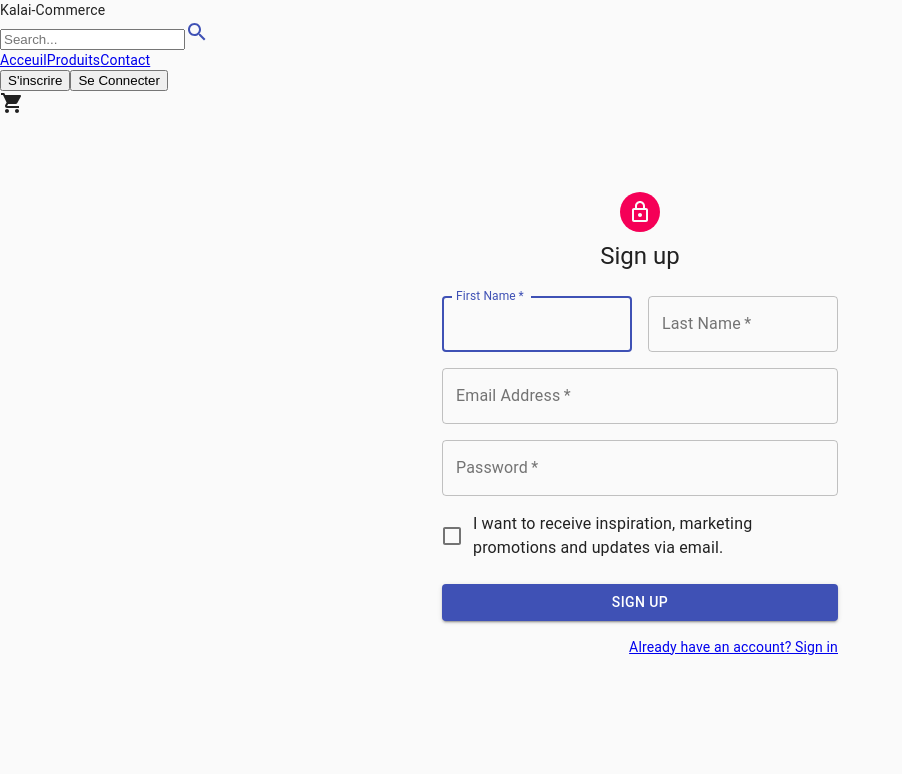
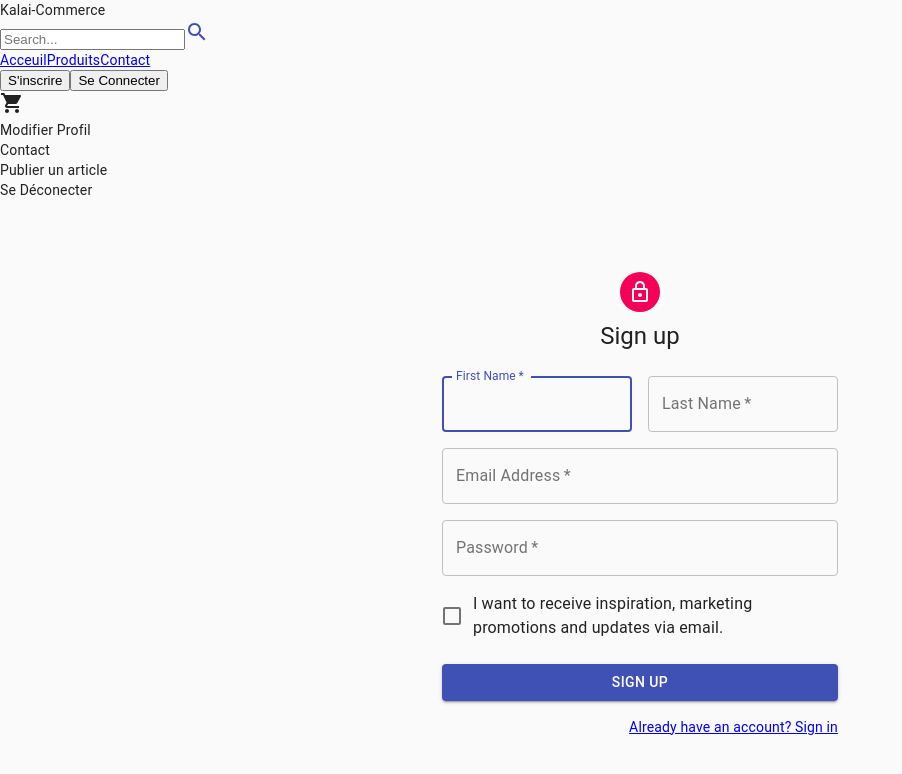
Before and after one commit to kalai-git-dev/Ecommerce-projet, a React (Create React App) app: page /Sign-up in a window 1280 px wide. Shown: the top 774 px of the page, without its empty margins (0-902 px from the left). Built offline with nearby package versions, Linux system fonts and the light colour scheme.

Commit message:
cookies and token

```diff
--- a/package.json
+++ b/package.json
@@ -9,6 +9,7 @@
     "@testing-library/react": "^11.1.0",
     "@testing-library/user-event": "^12.1.10",
     "axios": "^0.21.1",
+    "js-cookie": "^2.2.1",
     "react": "^17.0.1",
     "react-dom": "^17.0.1",
     "react-router-dom": "^5.2.0",
--- a/src/App.js
+++ b/src/App.js
@@ -1,3 +1,5 @@
+import React, { useState } from "react";
+import Cookie from "js-cookie";
 import "./App.css";
 import { BrowserRouter as Router, Route, Switch } from "react-router-dom";
 import Header from "./components/Header";
@@ -9,9 +11,24 @@ import SignIn from "./pages/SignIn";
 import Publish from "./pages/Publish";
 
 function App() {
+  const [token, setToken] = useState(Cookie.get("userToken") || null);
+  const [name, setName] = useState("");
+
+  const setUser = (tokenToSet, userName) => {
+    if (tokenToSet && userName) {
+      Cookie.set("userToken", token);
+      setToken(tokenToSet);
+      setName(userName);
+    } else {
+      Cookie.remove("userToken");
+      setToken(null);
+    }
+  };
+  console.log(token);
+
   return (
     <Router>
-      <Header />
+      <Header token={token} setUser={setUser} name={name} />
       <Switch>
         <Route path="/Produits">
           <Products />
@@ -20,10 +37,10 @@ function App() {
           <Contact />
         </Route>
         <Route path="/Sign-up">
-          <Signup />
+          <Signup setUser={setUser} />
         </Route>
         <Route path="/Sign-in">
-          <SignIn />
+          <SignIn setUser={setUser} />
         </Route>
         <Route path="/publish">
           <Publish />
--- a/src/components/Header.js
+++ b/src/components/Header.js
@@ -1,9 +1,12 @@
-import React from "react";
+import React, { useState } from "react";
 import ShoppingCartIcon from "@material-ui/icons/ShoppingCart";
 import SearchIcon from "@material-ui/icons/Search";
 import { useHistory, NavLink } from "react-router-dom";
+import Avatar from "@material-ui/core/Avatar";
 
-function Header() {
+function Header({ token, setUser, name }) {
+  const [popup, setPopup] = useState(false);
+  console.log(token);
   const history = useHistory();
   return (
     <div className="header">
@@ -27,6 +30,19 @@ function Header() {
           <NavLink to="/Produits">Produits</NavLink>
           <NavLink to="/Contact">Contact </NavLink>
         </ul>
+        {token ? (
+          <div>
+            <h3 className="avatar__name">{name}</h3>
+            <Avatar
+              className="avatar"
+              onClick={() => {
+                setPopup(!popup);
+              }}
+              alt={name}
+              src=""
+            />
+          </div>
+        ) : (
           <div className="button">
             <button
               onClick={() => {
@@ -43,8 +59,37 @@ function Header() {
               Se Connecter
             </button>
           </div>
+        )}
       </div>
       <ShoppingCartIcon />
+      <ul className={popup ? "popup" : "popup hidden"}>
+        <li>Modifier Profil</li>
+        <li
+          onClick={() => {
+            history.push("/contact");
+            setPopup(false);
+          }}
+        >
+          Contact
+        </li>
+        <li
+          onClick={() => {
+            history.push("/publish");
+            setPopup(false);
+          }}
+        >
+          Publier un article
+        </li>
+        <li
+          onClick={() => {
+            setUser(null);
+            history.push("/Sign-in");
+            setPopup(false);
+          }}
+        >
+          Se Déconecter
+        </li>
+      </ul>
     </div>
   );
 }
--- a/src/pages/SignIn.js
+++ b/src/pages/SignIn.js
@@ -34,7 +34,7 @@ const useStyles = makeStyles((theme) => ({
   },
 }));
 
-export default function SignIn() {
+export default function SignIn({ setUser }) {
   const classes = useStyles();
   const history = useHistory();
 
@@ -52,6 +52,7 @@ export default function SignIn() {
         password: password,
       });
       if (response.data.token) {
+        setUser(response.data.token, response.data.lastName);
         setIsLoading(false);
         history.push("/");
       }
--- a/src/pages/Signup.js
+++ b/src/pages/Signup.js
@@ -34,7 +34,7 @@ const useStyles = makeStyles((theme) => ({
   },
 }));
 
-export default function SignUp() {
+export default function SignUp({ setUser }) {
   const classes = useStyles();
   const history = useHistory();
   const [firstName, setFisrtName] = useState("");
@@ -55,7 +55,10 @@ export default function SignUp() {
       });
       // console.log(response.data);
       if (response.data.token) {
+        setUser(response.data.token, response.data.lastName);
         history.push("/");
+      } else {
+        alert("une erreur");
       }
     } catch (error) {
       if (error.response.status === 409 || error.response.status === 400)
--- a/src/styles/header.css
+++ b/src/styles/header.css
@@ -3,6 +3,7 @@
   color: aliceblue;
   display: flex;
   align-items: center;
+  height: 60px;
 }
 .header__container {
   width: 90vw;
@@ -21,3 +22,40 @@
   justify-content: space-around;
   align-items: center;
 }
+.avatar__name {
+  text-align: center;
+  color: black;
+  font-weight: 600;
+}
+.MuiAvatar-root.MuiAvatar-circle.avatar.MuiAvatar-colorDefault {
+  cursor: pointer;
+  border: solid 2px rgb(116, 114, 114);
+  transition: all 0.6s;
+}
+.MuiAvatar-root.MuiAvatar-circle.avatar.MuiAvatar-colorDefault:hover {
+  border: solid 2px rgb(1, 9, 80);
+  cursor: pointer;
+}
+.popup {
+  position: absolute;
+  top: 60px;
+  right: 40px;
+  background-color: rgb(51, 93, 112);
+  transition: all 1s;
+}
+.popup li {
+  padding: 10px;
+  border: black 0.5px solid;
+  transition: all 0.7s;
+  font-weight: 600;
+  text-align: center;
+}
+.popup li:hover {
+  background-color: rgb(255, 255, 255);
+  color: black;
+  cursor: pointer;
+  text-decoration: underline;
+}
+.hidden {
+  opacity: 0;
+}
```
Also changed, not shown: 2 other files (tests, documents, lock files or other folders). Lines whose indentation alone changed are shown as unchanged.
